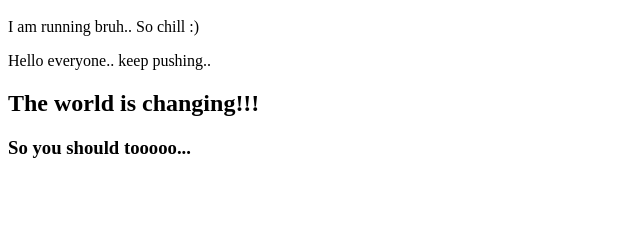
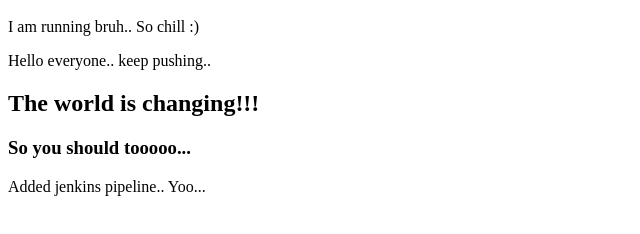
Before and after one commit to rvyas69/jenkins-test, a plain HTML site: page index.html in a window 1280 px wide. Shown: the part 48-282 px from the top of the page, without its empty margins (0-640 px from the left). Drawn offline with Linux system fonts and the light colour scheme.

Commit message:
Update index.html

```diff
--- a/index.html
+++ b/index.html
@@ -5,4 +5,5 @@
   <p>Hello everyone.. keep pushing..</p>
   <h2>The world is changing!!!</h2>
   <h3>So you should tooooo...</h3>
+  <p>Added jenkins pipeline.. Yoo...</p>
 </html>
```
